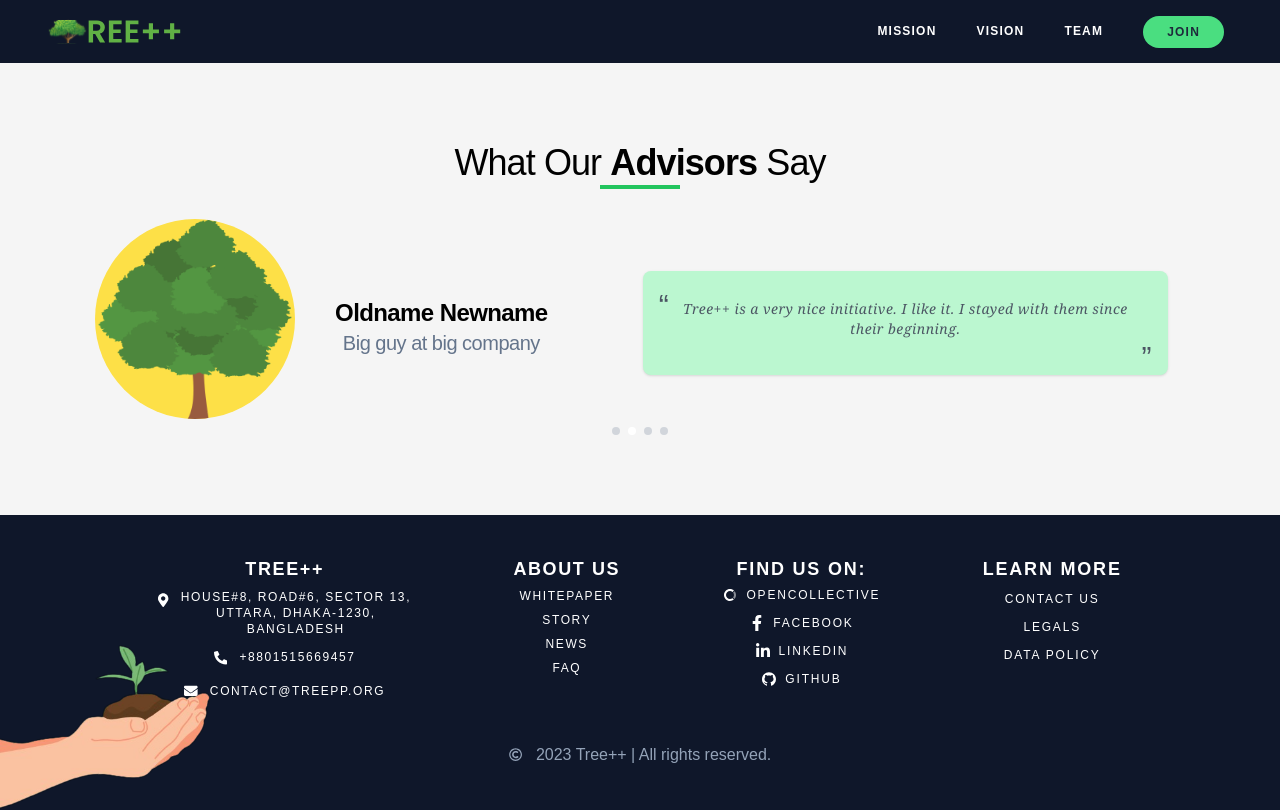
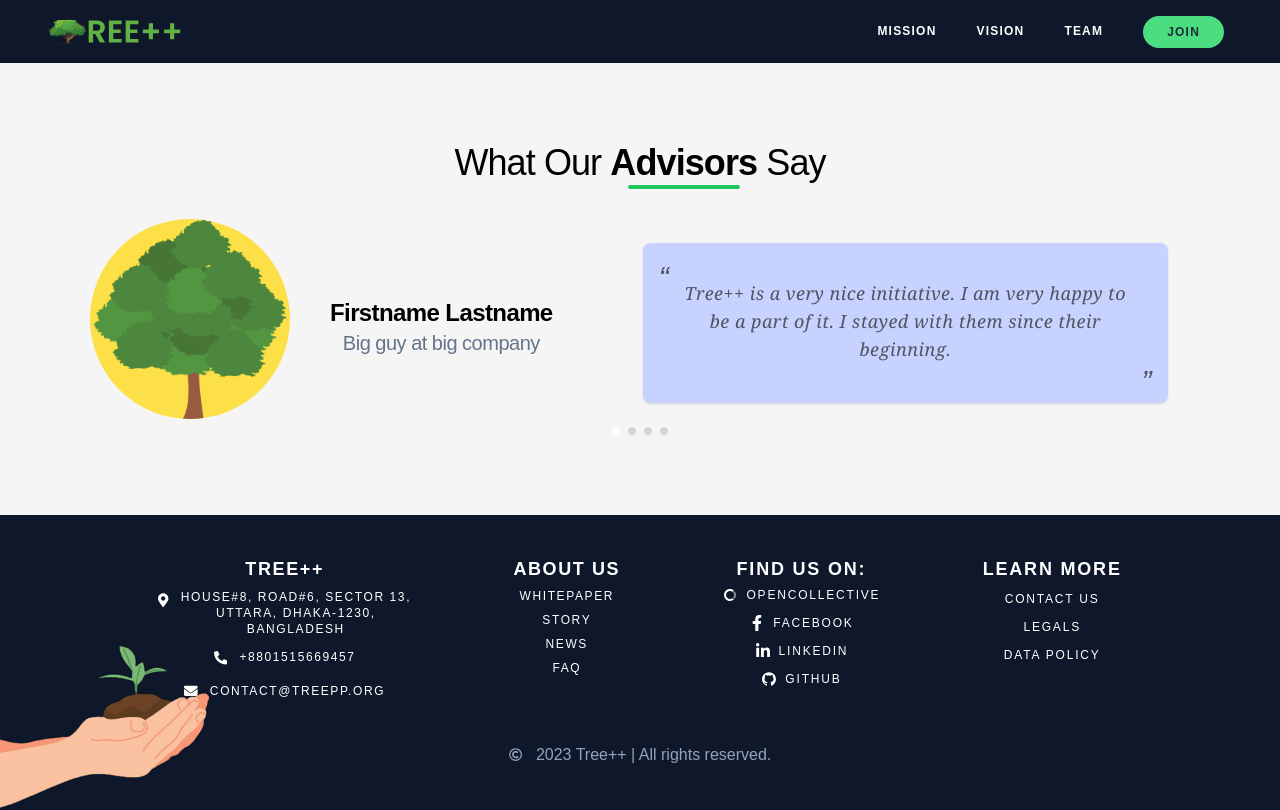
Before and after one commit to tree-pp/TreePP, a Next.js app: page /test in a window 1280 px wide. Built offline with nearby package versions, Linux system fonts and the light colour scheme.

Commit message:
Changed Quote Background Color, Slight modification in Advisor title

```diff
--- a/src/components/OurGoals.tsx
+++ b/src/components/OurGoals.tsx
@@ -108,10 +108,10 @@ const OurGoals = () => {
           variants={variants}
           transition={{ duration: 0.5 }}
         >
-          Our Goals
+          Our <b>Goals</b>
         </motion.h1>
         <motion.div
-          className="h-1 bg-green-500 w-20 rounded-full"
+          className="h-1 bg-green-500 w-16 rounded-full"
           initial="hidden"
           animate={inView ? "visible" : "hidden"}
           variants={variants}
--- a/src/components/SlideshowCard.js
+++ b/src/components/SlideshowCard.js
@@ -1,6 +1,9 @@
 "use client";
 import React, { useState, useEffect } from 'react';
 import Image from 'next/image';
+import { motion } from "framer-motion";
+import { useInView } from "react-intersection-observer";
+
 
 const cardData = [
     { src: '/tree.png', name: 'Firstname Lastname', quote: 'Tree++ is a very nice initiative. I am very happy to be a part of it. I stayed with them since their beginning.' },
@@ -9,9 +12,18 @@ const cardData = [
     { src: '/tree.png', name: 'Your Name', quote: 'Tree++ is a very nice initiative. Text, more text even more text and many more text. I love it. I stayed with them since their beginning.' },
 ];
 
+const variants = {
+    hidden: { opacity: 0, y: 20 },
+    visible: { opacity: 1, y: 0 },
+  };
+
+
 export default function SlideshowCard() {
     const [currentCard, setCurrentCard] = useState(0);
     const [isEntering, setIsEntering] = useState(true);
+    const [ref, inView] = useInView({
+        triggerOnce: true,
+      });
 
     useEffect(() => {
         const interval = setInterval(() => {
@@ -19,8 +31,8 @@ export default function SlideshowCard() {
             setTimeout(() => {
                 setCurrentCard((prevCard) => (prevCard + 1) % cardData.length);
                 setIsEntering(true); // Set to true to start enter transition
-            }, 400); // Adjust the delay to match your desired transition time
-        }, 5000);
+            }, 700); // Adjust the delay to match your desired transition time
+        }, 8000);
 
         return () => clearInterval(interval);
     }, []);
@@ -30,35 +42,43 @@ export default function SlideshowCard() {
         setTimeout(() => {
             setCurrentCard(index);
             setIsEntering(true); // Set to true to start enter transition
-        }, 500); // Adjust the delay to match your desired transition time
+        }, 400); // Adjust the delay to match your desired transition time
     };
 
     return (
-        <div className="flex flex-col py-10 container mx-auto">
+        <div className="" ref={ref}>
+        <motion.h2
+        className="flex flex-col py-10 container mx-auto"
+        initial="hidden"
+        animate={inView ? "visible" : "hidden"}
+        variants={variants}
+        transition={{ duration: 0.5 }}
+        >
+         {/* <div className="flex flex-col py-10 container mx-auto">  */}
             <div className="head-text text-center">
                 <span>What Our <b>Advisors</b> Say</span>
-                <div className="absolute bottom left-1/2 transform -translate-x-1/2 translate-y-1/2 h-1 bg-green-500 w-20"></div>
+                <div className="absolute bottom left-1/2 transform -translate-x-1/2 translate-y-1/2 h-1 bg-green-500 w-28 ml-11 rounded-full"></div>
             </div>
             <div>
                 <div className="flex flex-col md:flex-row md:justify-between mt-5 items-center lg:w-full lg:px-8">
-                    <div className={`flex flex-col md:flex-row pt-4 md:w-full md:justify-center items-center transition-opacity ${isEntering ? 'opacity-100' : 'opacity-0'}`}>
+                    <div className={`flex flex-col md:flex-row pt-4 md:w-full md:justify-center items-center transition-opacity duration-1000 ${isEntering ? 'opacity-100' : 'opacity-0'}`}>
                         <Image src={cardData[currentCard].src} width={200} height={200} alt="advisor" className="rounded-full pl-25 bg-yellow-300" />
                         <div className="flex flex-col md:pl-10 text-center">
-                            <div className={`sub-head-text mt-4 transition-opacity ${isEntering ? 'opacity-100' : 'opacity-0'}`}>
+                            <div className={`sub-head-text mt-4 transition-opacity duration-1000 ${isEntering ? 'opacity-100' : 'opacity-0'}`}>
                                 {cardData[currentCard].name}
                             </div>
-                            <span className={`caption-text transition-opacity ${isEntering ? 'opacity-100' : 'opacity-0'}`}>Big guy at big company</span>
+                            <span className={`caption-text transition-opacity duration-1000 ${isEntering ? 'opacity-100' : 'opacity-0'}`}>Big guy at big company</span>
                         </div>
                     </div>
-                    <div className={`paragraph-text md:w-full pl-8 pr-6 pt-10 lg:pt-6 lg:pr-20 text-center transition-opacity ${isEntering ? 'opacity-100' : 'opacity-0'}`}>
+                    <div className={`paragraph-text md:w-full pl-8 pr-6 pt-10 lg:pt-6 lg:pr-20 text-center transition-opacity duration-1000 ${isEntering ? 'opacity-100' : 'opacity-0'}`}>
                         <div style={{ whiteSpace: 'pre-wrap' }}>
-                            <div class="max-w-4xl p-4 text-gray-800 bg-green-200 rounded-lg shadow transition-opacity" style={{ opacity: isEntering ? 1 : 0 }}>
+                            <div class="max-w-4xl p-4 text-gray-800 bg-indigo-200 rounded-lg shadow transition-opacity duration-1000" style={{ opacity: isEntering ? 1 : 0 }}>
                                 <div class="mb-2">
-                                    <div class="h-3 text-3xl text-left text-gray-600">“</div>
-                                    <p class="px-4 text-sm text-center italic font-serif text-gray-600">
+                                    <div class="h-5 text-3xl italic text-left text-gray-600">“</div>
+                                    <p class="px-4 text-lg text-center italic font-serif text-gray-600">
                                         {cardData[currentCard].quote}
                                     </p>
-                                    <div class="h-3 text-3xl text-right text-gray-600">”</div>
+                                    <div class="h-4 text-3xl italic text-right text-gray-600">”</div>
                                 </div>
                             </div>
                         </div>
@@ -75,6 +95,9 @@ export default function SlideshowCard() {
                     />
                 ))}
             </div>
+
+        {/* </div> */}
+        </motion.h2>
         </div>
     );
 }
```
